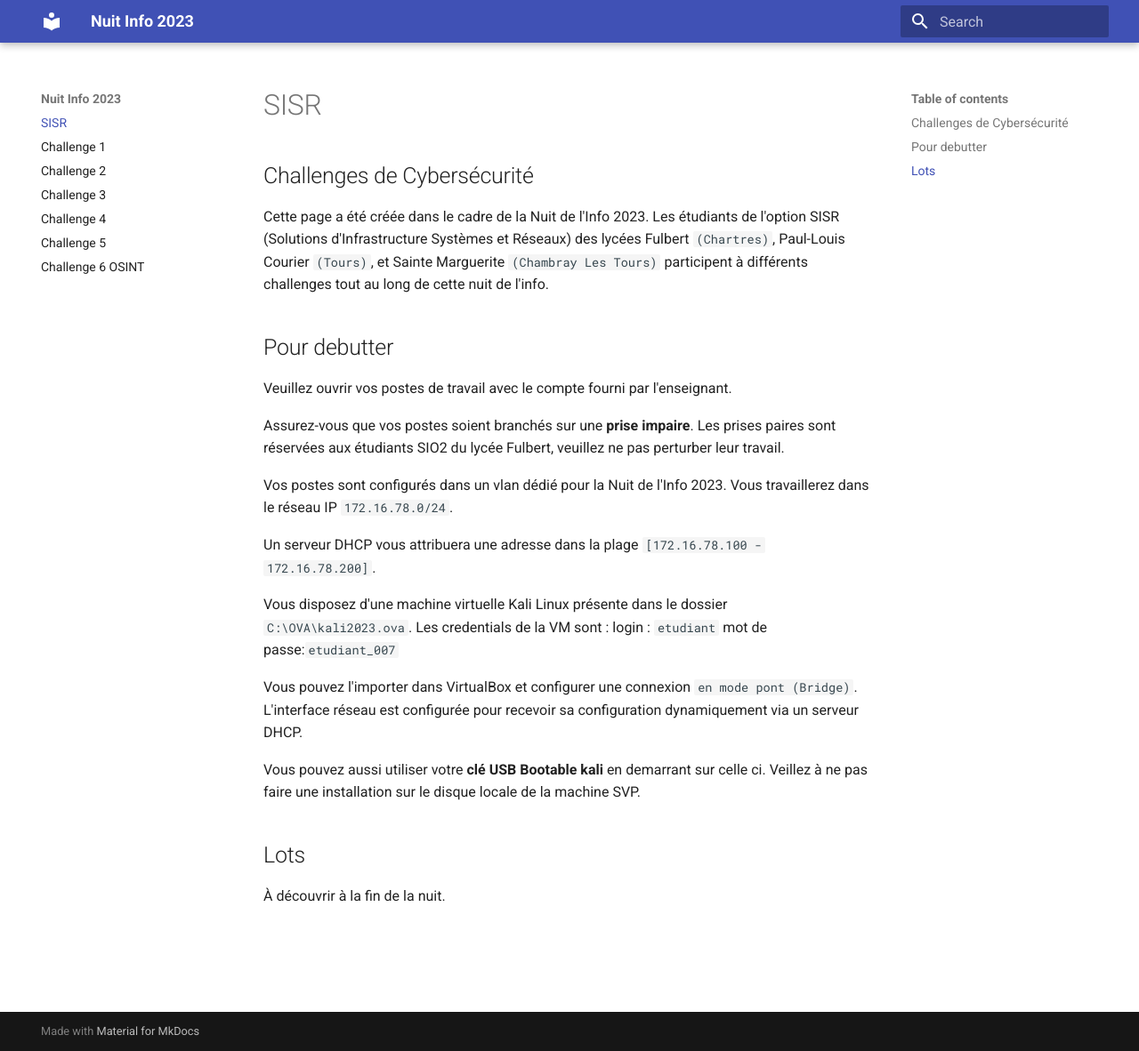
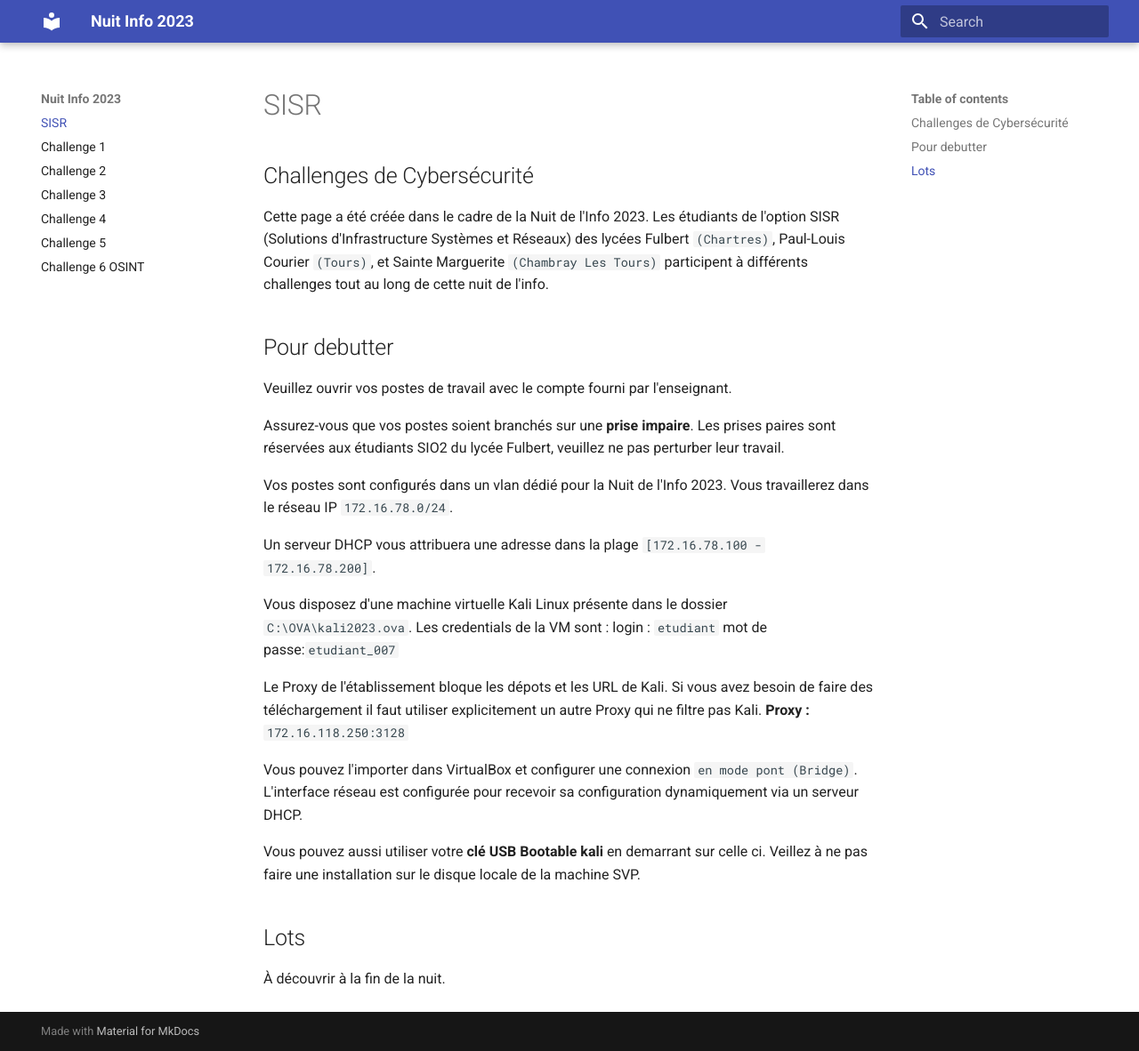
Before and after one commit to SIOFulbert/NuitInfo2023, an MkDocs documentation site: the page built from docs/index.md, in a window 1280 px wide and 1182 px high. Shown: the whole window at 89% size. Built offline with MkDocs 1.6.1 and Material for MkDocs 9.7.7, drawn with Linux system fonts in a browser that asks for light colours.

Commit message:
add Proxy

```diff
--- a/docs/index.md
+++ b/docs/index.md
@@ -19,6 +19,10 @@ Vous disposez d'une machine virtuelle Kali Linux présente dans le dossier `C:\O
 Les credentials de la VM sont :
 login : `etudiant` mot de passe:`etudiant_007`
 
+Le Proxy de l'établissement bloque les dépots et les URL de Kali.
+Si vous avez besoin de faire des téléchargement il faut utiliser explicitement un autre Proxy qui ne filtre pas Kali.
+**Proxy :** `172.16.118.250:3128`
+
 Vous pouvez l'importer dans VirtualBox et configurer une connexion `en mode pont (Bridge)`. L'interface réseau est configurée pour recevoir sa configuration dynamiquement via un serveur DHCP.
 
 Vous pouvez aussi utiliser votre **clé USB Bootable kali** en demarrant sur celle ci.
```
